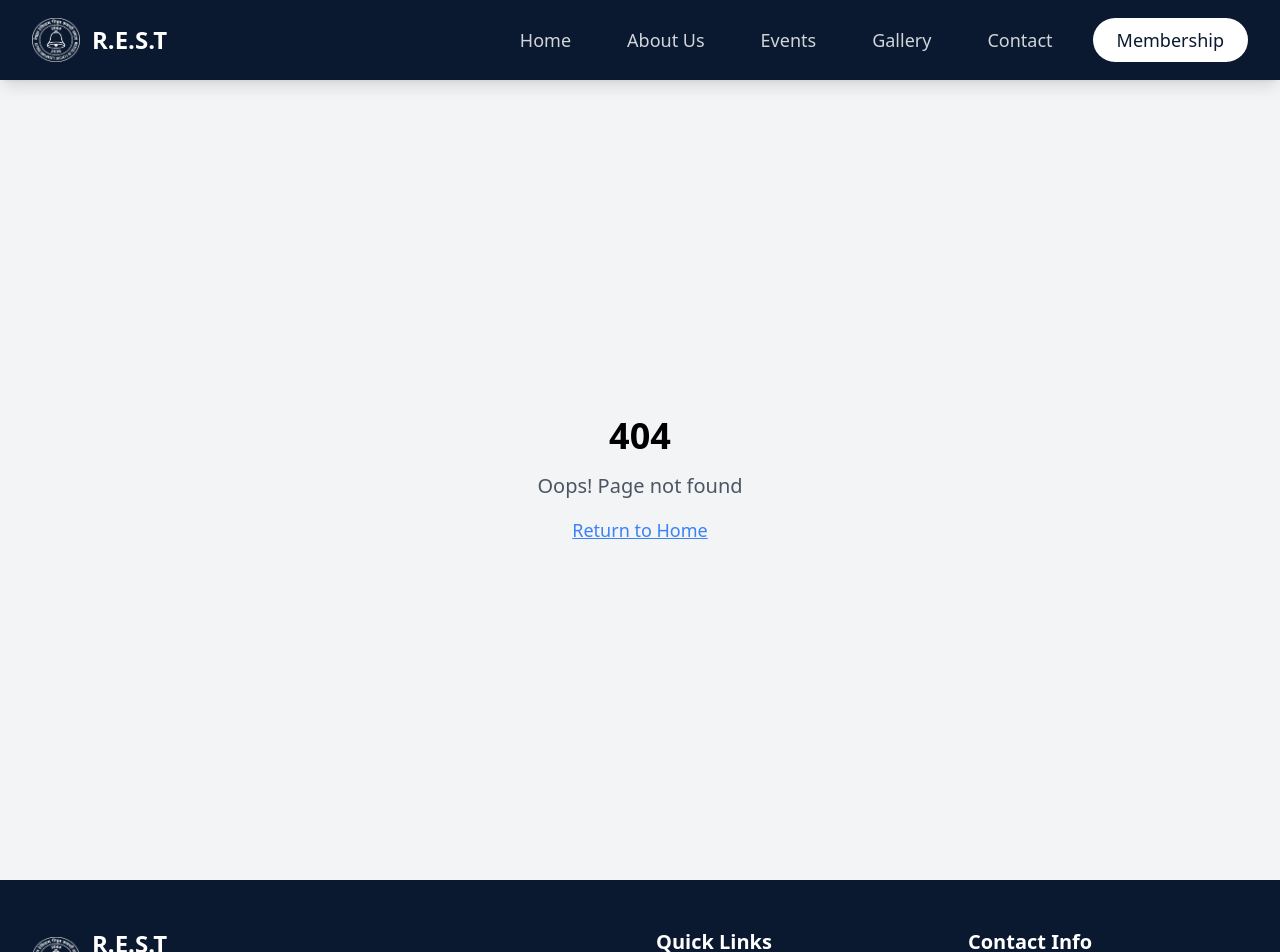
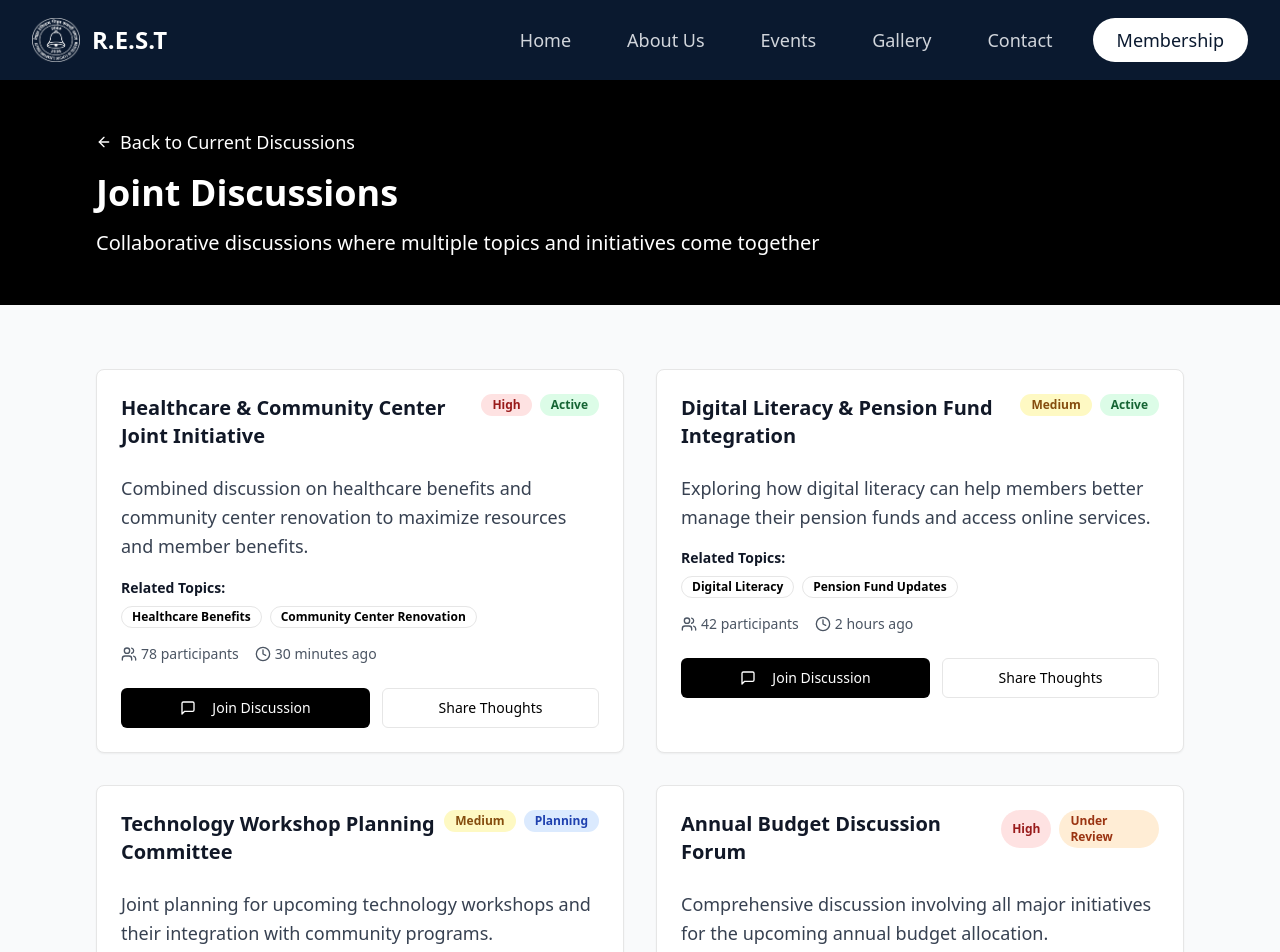
Before and after one commit to rinkamaharjan12/golden-years-gallery-web-79, a React (Vite) app: page /joint-discussion in a window 1280 px wide. Shown: the top 952 px of the page. Built offline with nearby package versions, Linux system fonts and the light colour scheme.

Commit message:
Add joint discussion page and make discussion box clickable
- Created a "Joint Discussion" page.
- Made the discussion box in the "Current Discussions" section clickable.
- Added spacing between the "Join Discussion" and "Share Your Thoughts" buttons.

```diff
--- a/src/App.tsx
+++ b/src/App.tsx
@@ -18,6 +18,7 @@ import EventRegistration from "./pages/EventRegistration";
 import CurrentDiscussion from "./pages/CurrentDiscussion";
 import SubmitFeedback from "./pages/SubmitFeedback";
 import RecentEvents from "./pages/RecentEvents";
+import JointDiscussion from "./pages/JointDiscussion";
 
 const queryClient = new QueryClient();
 
@@ -36,6 +37,7 @@ const App = () => (
               <Route path="/events" element={<Events />} />
               <Route path="/event-registration" element={<EventRegistration />} />
               <Route path="/current-discussion" element={<CurrentDiscussion />} />
+              <Route path="/joint-discussion" element={<JointDiscussion />} />
               <Route path="/submit-feedback" element={<SubmitFeedback />} />
               <Route path="/recent-events" element={<RecentEvents />} />
               <Route path="/gallery" element={<Gallery />} />
--- a/src/pages/CurrentDiscussion.tsx
+++ b/src/pages/CurrentDiscussion.tsx
@@ -6,7 +6,7 @@ import { MessageSquare, Clock, Users } from "lucide-react";
 import { Link, useSearchParams } from "react-router-dom";
 
 const CurrentDiscussion = () => {
-  const [searchParams] = useSearchParams();
+  const [searchParams, setSearchParams] = useSearchParams();
   const issueId = searchParams.get('issueId');
 
   const allIssues = [
@@ -67,6 +67,10 @@ const CurrentDiscussion = () => {
     }
   };
 
+  const handleDiscussionClick = (discussionId: number) => {
+    setSearchParams({ issueId: discussionId.toString() });
+  };
+
   return (
     <div className="min-h-screen bg-gray-50">
       {/* Header */}
@@ -84,7 +88,14 @@ const CurrentDiscussion = () => {
         <div className="grid grid-cols-1 lg:grid-cols-3 gap-8">
           {/* Discussion List */}
           <div className="lg:col-span-1">
-            <h2 className="text-2xl font-bold mb-6">All Discussions</h2>
+            <div className="flex justify-between items-center mb-6">
+              <h2 className="text-2xl font-bold">All Discussions</h2>
+              <Link to="/joint-discussion">
+                <Button variant="outline" size="sm">
+                  Joint Discussions
+                </Button>
+              </Link>
+            </div>
             <div className="space-y-4">
               {allIssues.map((issue) => (
                 <Card
@@ -92,6 +103,7 @@ const CurrentDiscussion = () => {
                   className={`cursor-pointer transition-shadow hover:shadow-md ${
                     currentIssue?.id === issue.id ? 'ring-2 ring-primary' : ''
                   }`}
+                  onClick={() => handleDiscussionClick(issue.id)}
                 >
                   <CardContent className="p-4">
                     <div className="flex justify-between items-start mb-2">
@@ -151,11 +163,13 @@ const CurrentDiscussion = () => {
                         <span>Last activity: {currentIssue.lastActivity}</span>
                       </div>
                     </div>
-                    <div className="space-x-3">
-                      <Button variant="outline">
-                        <MessageSquare className="w-4 h-4 mr-2" />
-                        Join Discussion
-                      </Button>
+                    <div className="flex space-x-4">
+                      <Link to="/joint-discussion">
+                        <Button variant="outline">
+                          <MessageSquare className="w-4 h-4 mr-2" />
+                          Joint Discussion
+                        </Button>
+                      </Link>
                       <Link to="/submit-feedback">
                         <Button>Share Your Thoughts</Button>
                       </Link>
--- /dev/null
+++ b/src/pages/JointDiscussion.tsx
@@ -0,0 +1,173 @@
+
+import { Card, CardContent } from "@/components/ui/card";
+import { Button } from "@/components/ui/button";
+import { Badge } from "@/components/ui/badge";
+import { MessageSquare, Clock, Users, ArrowLeft } from "lucide-react";
+import { Link } from "react-router-dom";
+
+const JointDiscussion = () => {
+  const jointDiscussions = [
+    {
+      id: 1,
+      title: "Healthcare & Community Center Joint Initiative",
+      description: "Combined discussion on healthcare benefits and community center renovation to maximize resources and member benefits.",
+      participants: 78,
+      lastActivity: "30 minutes ago",
+      priority: "High",
+      status: "Active",
+      relatedTopics: ["Healthcare Benefits", "Community Center Renovation"]
+    },
+    {
+      id: 2,
+      title: "Digital Literacy & Pension Fund Integration",
+      description: "Exploring how digital literacy can help members better manage their pension funds and access online services.",
+      participants: 42,
+      lastActivity: "2 hours ago",
+      priority: "Medium",
+      status: "Active",
+      relatedTopics: ["Digital Literacy", "Pension Fund Updates"]
+    },
+    {
+      id: 3,
+      title: "Technology Workshop Planning Committee",
+      description: "Joint planning for upcoming technology workshops and their integration with community programs.",
+      participants: 25,
+      lastActivity: "1 day ago",
+      priority: "Medium",
+      status: "Planning",
+      relatedTopics: ["Technology Workshop", "Community Programs"]
+    },
+    {
+      id: 4,
+      title: "Annual Budget Discussion Forum",
+      description: "Comprehensive discussion involving all major initiatives for the upcoming annual budget allocation.",
+      participants: 95,
+      lastActivity: "3 days ago",
+      priority: "High",
+      status: "Under Review",
+      relatedTopics: ["Budget Planning", "All Initiatives"]
+    }
+  ];
+
+  const getPriorityColor = (priority: string) => {
+    switch (priority) {
+      case "High":
+        return "bg-red-100 text-red-800";
+      case "Medium":
+        return "bg-yellow-100 text-yellow-800";
+      case "Low":
+        return "bg-green-100 text-green-800";
+      default:
+        return "bg-gray-100 text-gray-800";
+    }
+  };
+
+  const getStatusColor = (status: string) => {
+    switch (status) {
+      case "Active":
+        return "bg-green-100 text-green-800";
+      case "Planning":
+        return "bg-blue-100 text-blue-800";
+      case "Under Review":
+        return "bg-orange-100 text-orange-800";
+      default:
+        return "bg-gray-100 text-gray-800";
+    }
+  };
+
+  return (
+    <div className="min-h-screen bg-gray-50">
+      {/* Header */}
+      <section className="bg-primary text-white py-12">
+        <div className="max-w-6xl mx-auto px-4 sm:px-6 lg:px-8">
+          <Link to="/current-discussion" className="text-white hover:underline mb-4 inline-flex items-center">
+            <ArrowLeft className="w-4 h-4 mr-2" />
+            Back to Current Discussions
+          </Link>
+          <h1 className="text-4xl font-bold mb-4">Joint Discussions</h1>
+          <p className="text-xl">Collaborative discussions where multiple topics and initiatives come together</p>
+        </div>
+      </section>
+
+      {/* Joint Discussions List */}
+      <section className="py-16">
+        <div className="max-w-6xl mx-auto px-4 sm:px-6 lg:px-8">
+          <div className="grid grid-cols-1 lg:grid-cols-2 gap-8">
+            {jointDiscussions.map((discussion) => (
+              <Card key={discussion.id} className="hover:shadow-lg transition-shadow duration-300 cursor-pointer">
+                <CardContent className="p-6">
+                  <div className="flex justify-between items-start mb-4">
+                    <h3 className="text-xl font-bold text-gray-900 mb-2">{discussion.title}</h3>
+                    <div className="flex gap-2">
+                      <Badge className={`text-xs ${getPriorityColor(discussion.priority)}`}>
+                        {discussion.priority}
+                      </Badge>
+                      <Badge className={`text-xs ${getStatusColor(discussion.status)}`}>
+                        {discussion.status}
+                      </Badge>
+                    </div>
+                  </div>
+
+                  <p className="text-gray-700 leading-relaxed mb-4">{discussion.description}</p>
+
+                  <div className="mb-4">
+                    <h4 className="text-sm font-semibold text-gray-900 mb-2">Related Topics:</h4>
+                    <div className="flex flex-wrap gap-2">
+                      {discussion.relatedTopics.map((topic, index) => (
+                        <Badge key={index} variant="outline" className="text-xs">
+                          {topic}
+                        </Badge>
+                      ))}
+                    </div>
+                  </div>
+
+                  <div className="flex items-center justify-between text-gray-600 mb-6">
+                    <div className="flex items-center space-x-4">
+                      <div className="flex items-center space-x-1">
+                        <Users className="w-4 h-4" />
+                        <span className="text-sm">{discussion.participants} participants</span>
+                      </div>
+                      <div className="flex items-center space-x-1">
+                        <Clock className="w-4 h-4" />
+                        <span className="text-sm">{discussion.lastActivity}</span>
+                      </div>
+                    </div>
+                  </div>
+
+                  <div className="flex space-x-3">
+                    <Button className="flex-1">
+                      <MessageSquare className="w-4 h-4 mr-2" />
+                      Join Discussion
+                    </Button>
+                    <Link to="/submit-feedback" className="flex-1">
+                      <Button variant="outline" className="w-full">
+                        Share Thoughts
+                      </Button>
+                    </Link>
+                  </div>
+                </CardContent>
+              </Card>
+            ))}
+          </div>
+        </div>
+      </section>
+
+      {/* Call to Action */}
+      <section className="py-16 bg-primary text-white">
+        <div className="max-w-4xl mx-auto text-center px-4 sm:px-6 lg:px-8">
+          <h2 className="text-3xl font-bold mb-4">Start a New Joint Discussion</h2>
+          <p className="text-lg mb-8">
+            Have an idea that combines multiple topics? Start a collaborative discussion to bring the community together.
+          </p>
+          <Link to="/submit-feedback">
+            <Button size="lg" variant="secondary" className="text-lg px-8 py-3">
+              Propose Joint Discussion
+            </Button>
+          </Link>
+        </div>
+      </section>
+    </div>
+  );
+};
+
+export default JointDiscussion;
```
